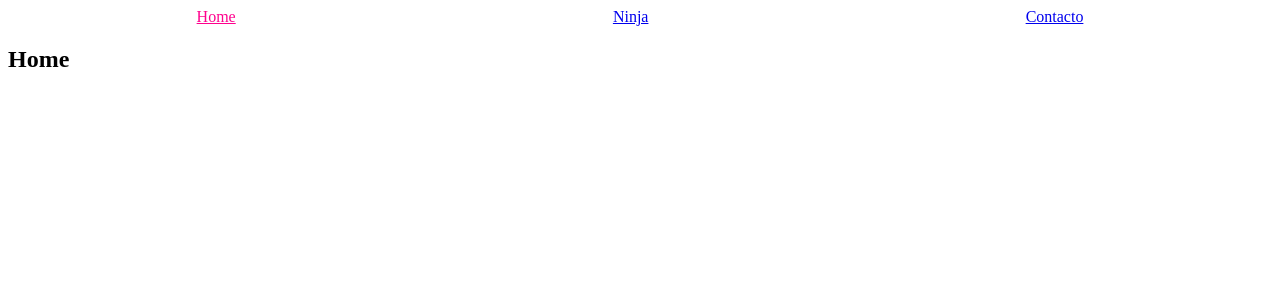
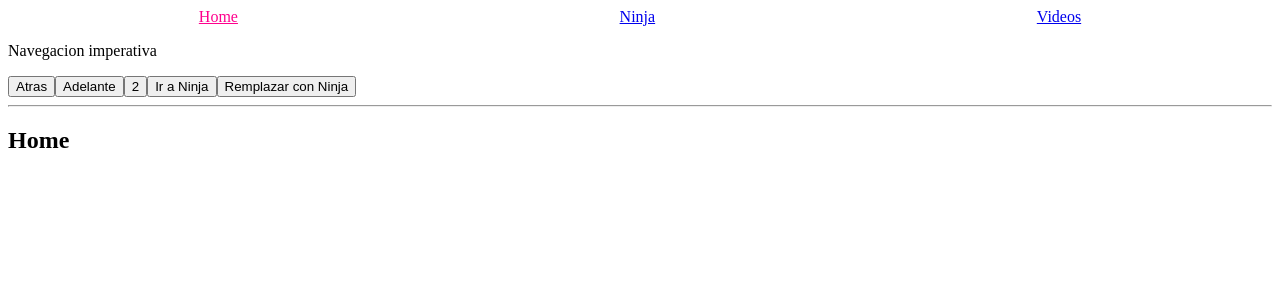
Before and after one commit to GerardoGallegos/curso-react-router, a React app: page / in a window 1280 px wide. Shown: the top 300 px of the page. Built offline with nearby package versions, Linux system fonts and the light colour scheme; the HTML template or start-up script is replaced by a standard one.

Commit message:
Leccion 18

```diff
--- a/src/App.js
+++ b/src/App.js
@@ -1,12 +1,12 @@
-import React, { Component } from 'react'
-import { BrowserRouter, Route, NavLink, Prompt } from 'react-router-dom'
+import React from 'react'
+import { BrowserRouter, Route, NavLink } from 'react-router-dom'
 import './App.css'
 
 const Navegation = () => (
   <nav>
     <NavLink to='/' exact activeClassName='activa'>Home</NavLink>
     <NavLink to='/ninja' activeClassName='activa'>Ninja</NavLink>
-    <NavLink to='/contacto' activeClassName='activa'>Contacto</NavLink>
+    <NavLink to='/videos' activeClassName='activa'>Videos</NavLink>
   </nav>
 )
 
@@ -18,41 +18,33 @@
   <h2>Ninja</h2>
 )
 
-class Contacto extends Component {
-  state = {
-    text: ''
-  }
+const Videos = () => (
+  <h2>Videos</h2>
+)
 
-  handleInput = (e) => this.setState({
-    text: e.target.value
-  })
-
-  render () {
-    return (
-      <form>
-        <input
-          name='nombre'
-          onChange={this.handleInput}
-          value={this.state.text}
-        />
-        <input type='submit' />
-        <h3>{ this.state.text }</h3>
-        <Prompt
-          when={this.state.text.length}
-          message={(location) => `Seguro que quieres ir a ${location.pathname}?`}
-        />
-      </form>
-    )
-  }
+const NavegacionImperativa = ({ history }) => {
+  console.log(history)
+  return (
+    <div>
+      <p>Navegacion imperativa</p>
+      <button onClick={history.goBack}>Atras</button>
+      <button onClick={history.goForward}>Adelante</button>
+      <button onClick={() => history.go(-2)}>2</button>
+      <button onClick={() => history.push('/ninja')}>Ir a Ninja</button>
+      <button onClick={() => history.replace('/ninja')}>Remplazar con Ninja</button>
+      <hr/>
+    </div>
+  )
 }
 
 const App = () => (
   <BrowserRouter>
     <>
       <Navegation />
+      <Route render={NavegacionImperativa} />
       <Route path='/' exact render={Home} />
       <Route path='/ninja' render={Ninja} />
-      <Route path='/contacto' component={Contacto} />
+      <Route path='/videos' render={Videos} />
     </>
   </BrowserRouter>
 )
```
